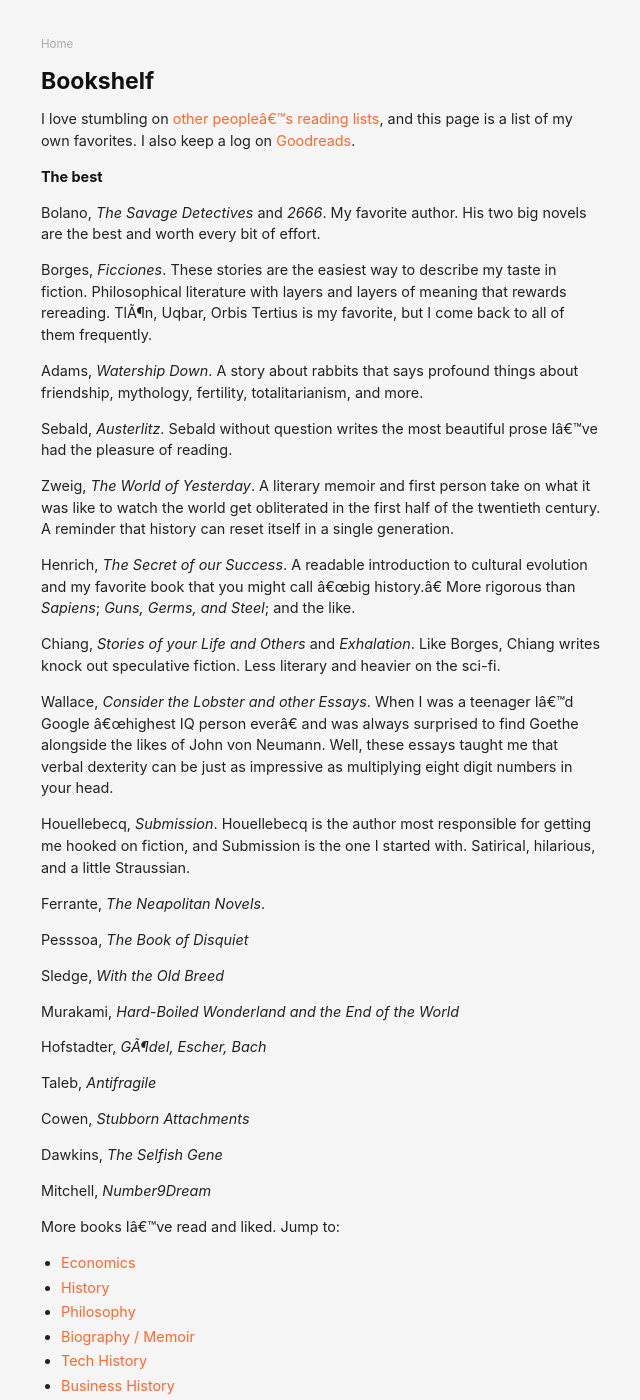
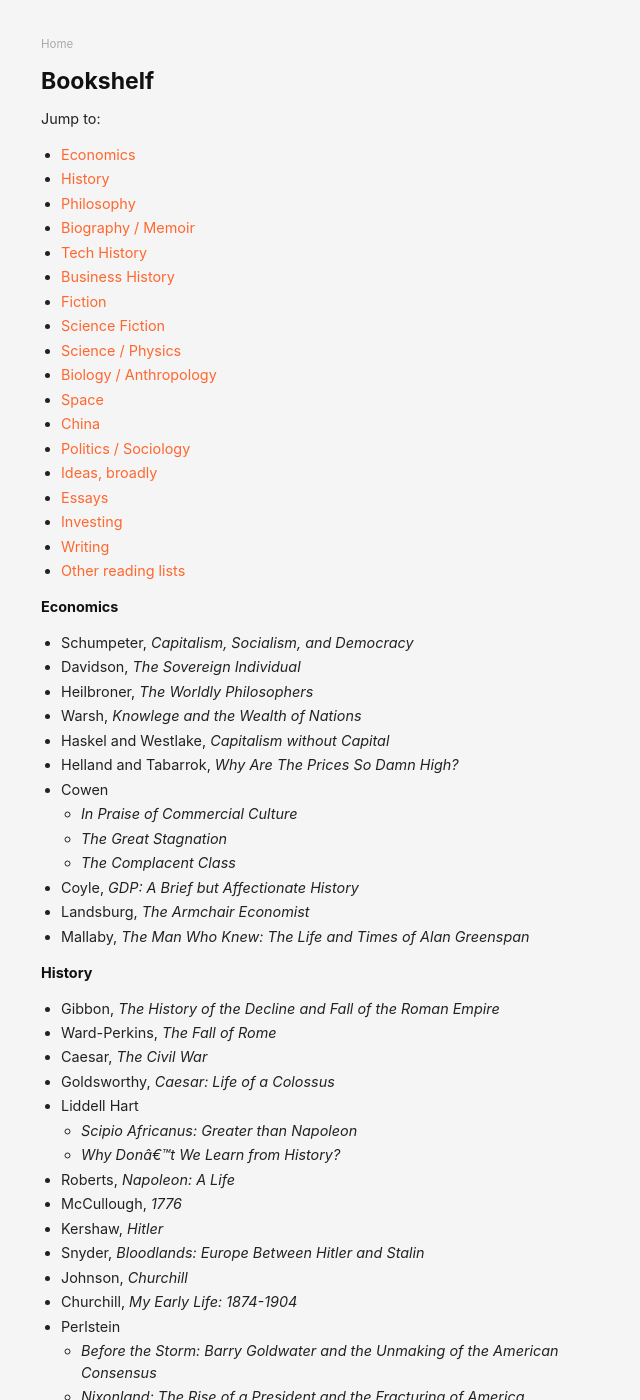
Before and after one commit to danschlz/danschulz.github.io, a Jekyll site: the page built from books.md, in a window 1280 px wide and 1400 px high. Shown: the whole window, without its empty margins (319-959 px from the left). Built offline with Jekyll 4.4.1, drawn with Linux system fonts in a browser that asks for light colours; part of the change alters nothing that is shown; some of the changed text lies outside the part shown.

Commit message:
Update books.md

```diff
--- a/books.md
+++ b/books.md
@@ -4,6 +4,7 @@ title: Bookshelf
 permalink: /books/
 ---
 
+<!---
 I love stumbling on [other people's reading lists](#otherlists), and this page is a list of my own favorites. I also keep a log on [Goodreads](https://www.goodreads.com/user/show/61944802-dan-schulz).
 
 **The best**
@@ -43,8 +44,9 @@ Cowen, _Stubborn Attachments_
 Dawkins, _The Selfish Gene_
 
 Mitchell, _Number9Dream_
+--->
 
-More books I've read and liked. Jump to:
+Jump to:
 * [Economics](#economics)
 * [History](#history)
 * [Philosophy](#philosophy)
@@ -59,6 +61,7 @@ More books I've read and liked. Jump to:
 * [China](#china)
 * [Politics / Sociology](#politics)
 * [Ideas, broadly](#ideas)
+* [Essays](#essays)
 * [Investing](#investing)
 * [Writing](#writing)
 * [Other reading lists](#otherlists)
@@ -175,9 +178,9 @@ More books I've read and liked. Jump to:
   - _Whatever_
 - Ferrante, _The Neapolitan Novels_
 - Sebald, _Austerlitz_
-- Roth, _American Pastoral_
-- DeLillo, _White Noise_
-- McCarthy, _The Road_
+- McCarthy
+  - _Blood Meridian_
+  - _The Road_
 - Mitchell
   - _Number9Dream_
   - _Cloud Atlas_
@@ -190,6 +193,10 @@ More books I've read and liked. Jump to:
   - _Norweigan Wood_
 - Yourcenar, _Memoirs of Hadrian_
 - Graves, _I, Claudius_
+- Moravia, _Agostino_
+- West, _Miss Lonelyhearts_
+- Bernhard, _The Loser_
+- Johnson, _Jesus' Son_
 - Maugham, _The Razor's Edge_
 - Casares, _The Invention of Morel_
 - Camus, _The Stranger_
@@ -214,9 +221,12 @@ More books I've read and liked. Jump to:
 - Munro, _Hateship, Friendship, Courtship, Loveship, Marriage: Stories_
 - Fitzgerald, _The Great Gatsby_
 - Remarque, _All Quiet on the Western Front_
+- Roth, _American Pastoral_
+- DeLillo, _White Noise_
 - Twain, _The Adventures of Tom Sawyer_
 - Carroll, _Alice's Adventures in Wonderland_
 - Eagleman, _Sum: Forty Tales from the Afterlives_
+- Salinger, _The Catcher in the Rye_
 - Hrabal, _Too Loud a Solitude_
 - Mandel, _Station Eleven_
 - Sophocles, _Oedipus the King_
@@ -276,6 +286,7 @@ More books I've read and liked. Jump to:
 - Wriston, _The Twilight of Sovereignty_
 - Snow, _The Two Cultures_
 - Zeihan, _The Accidental Superpower_
+- Fisher, _Capitalist Realism_
 
 **Ideas, Broadly** <a name="ideas"></a>
 - Bayles, _Art and Fear_
@@ -288,6 +299,11 @@ More books I've read and liked. Jump to:
 - Thiel, _Zero to One_
 - Ito, _Whiplash_
 - Landsburg, _The Big Questions_
+
+**Essays** <a name="essays"></a>
+- Wallace, _Consider the Lobster_
+- Didion, _Slouching Towards Bethlehem_
+- Houellebecq, _H. P. Lovecraft: Against the World, Against Life_
 
 **Investing** <a name="investing"></a>
 - Graham, _The Intelligent Investor_
```
